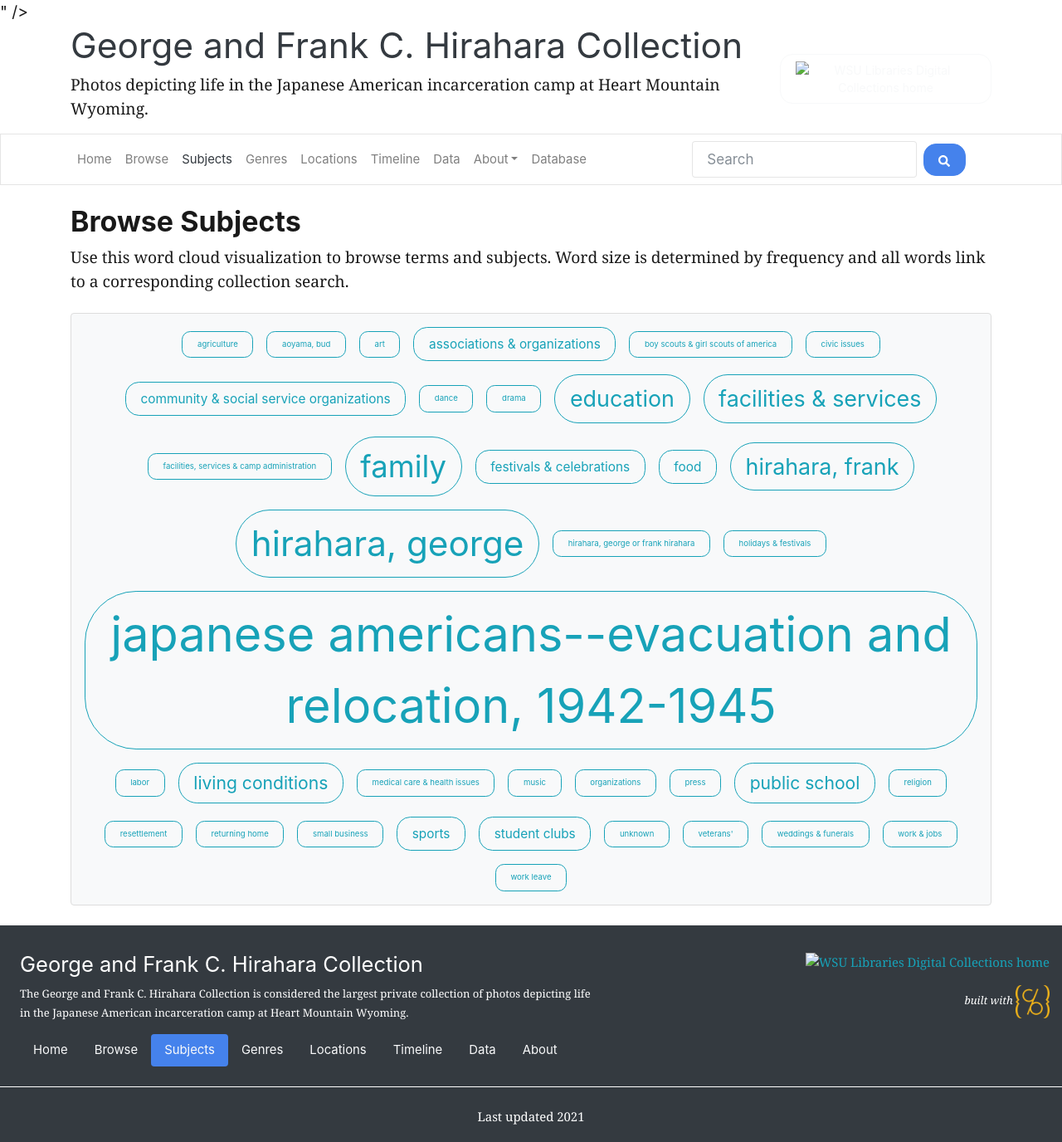
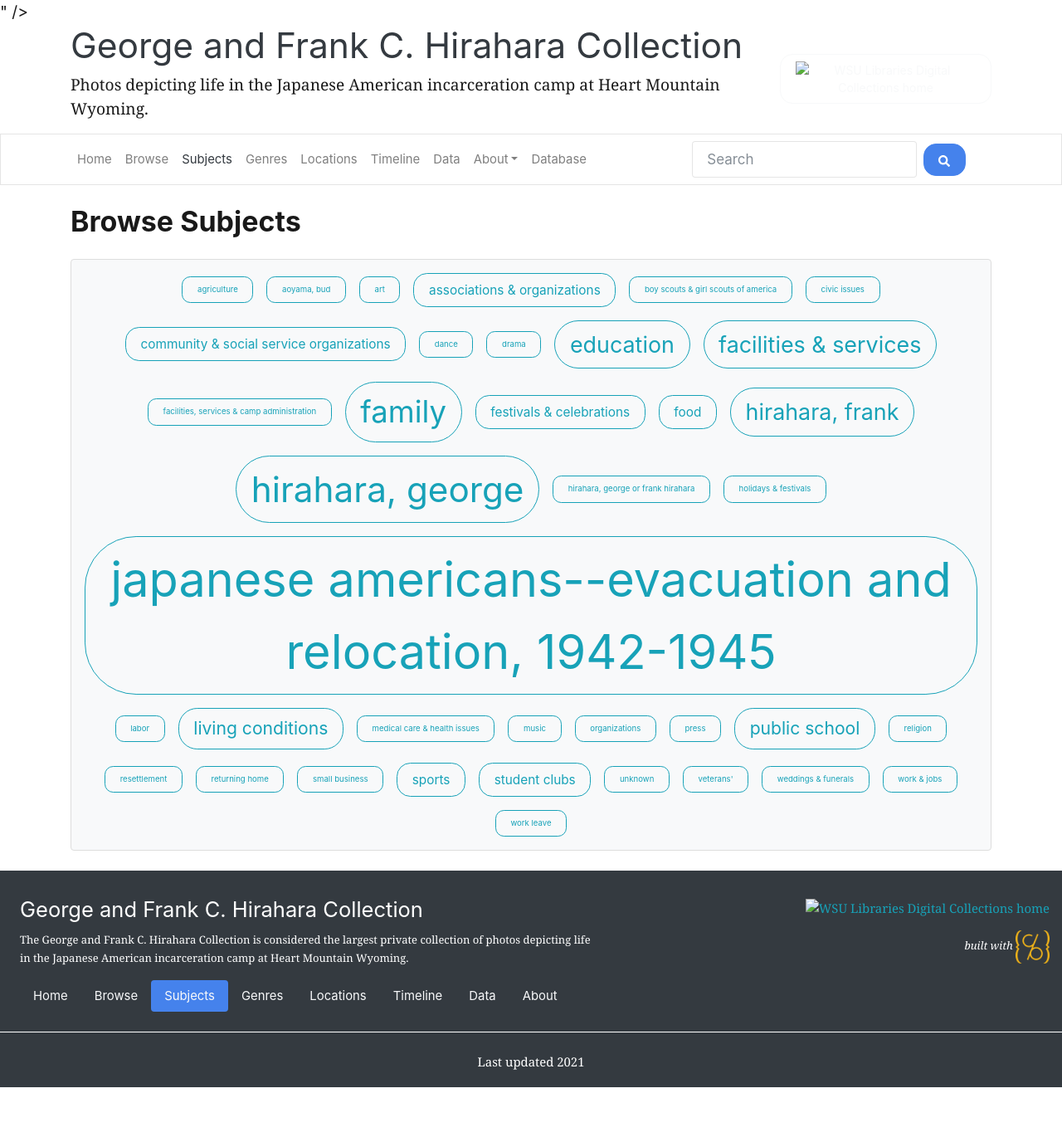
Before and after one commit to nick-deer/collectionbuilder_hirahara, a Jekyll site: the page built from pages/subjects.md, in a window 1280 px wide. Shown: the whole page at 83% size. Built offline with Jekyll 4.4.1, drawn with Linux system fonts in a browser that asks for light colours; nearby versions of some CDN libraries; after the commit the page ends 1310 px from its top, so only the background shows below that.

Commit message:
Update subjects.md

```diff
--- a/pages/subjects.md
+++ b/pages/subjects.md
@@ -5,6 +5,3 @@
 ---
 
 ## Browse Subjects
-
-Use this word cloud visualization to browse terms and subjects.
-Word size is determined by frequency and all words link to a corresponding collection search.
```
